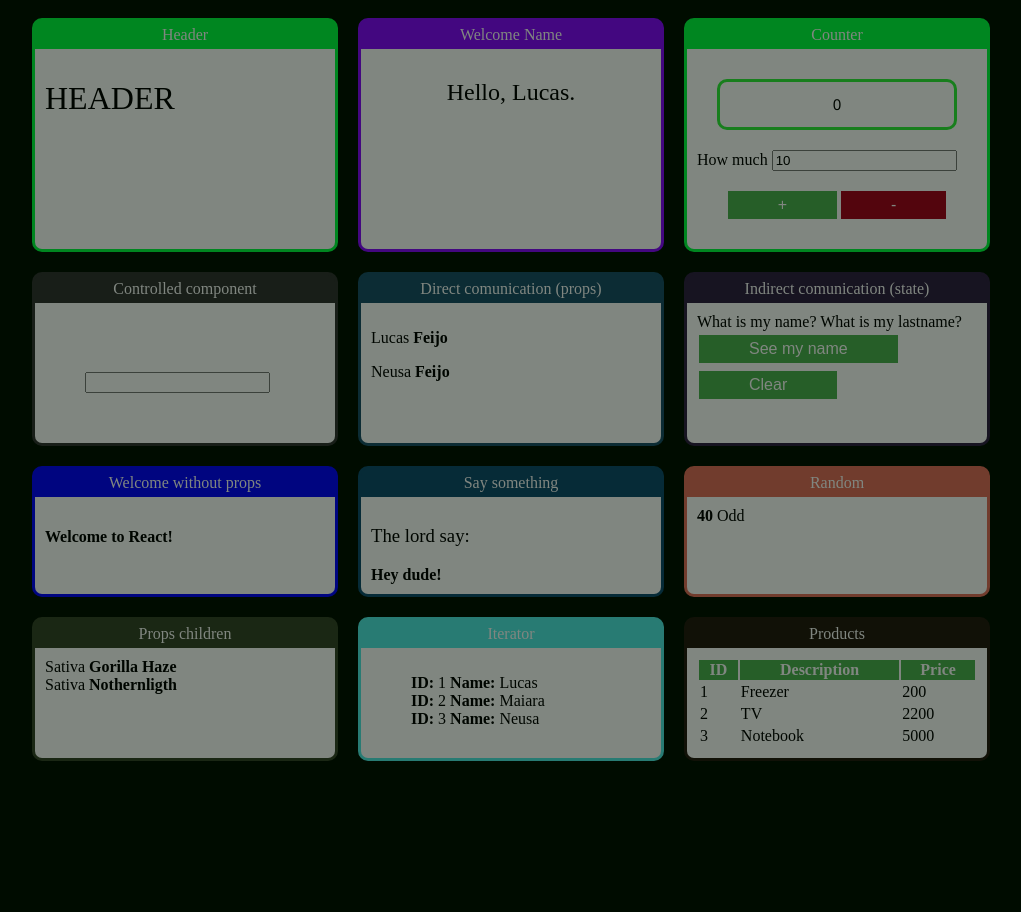
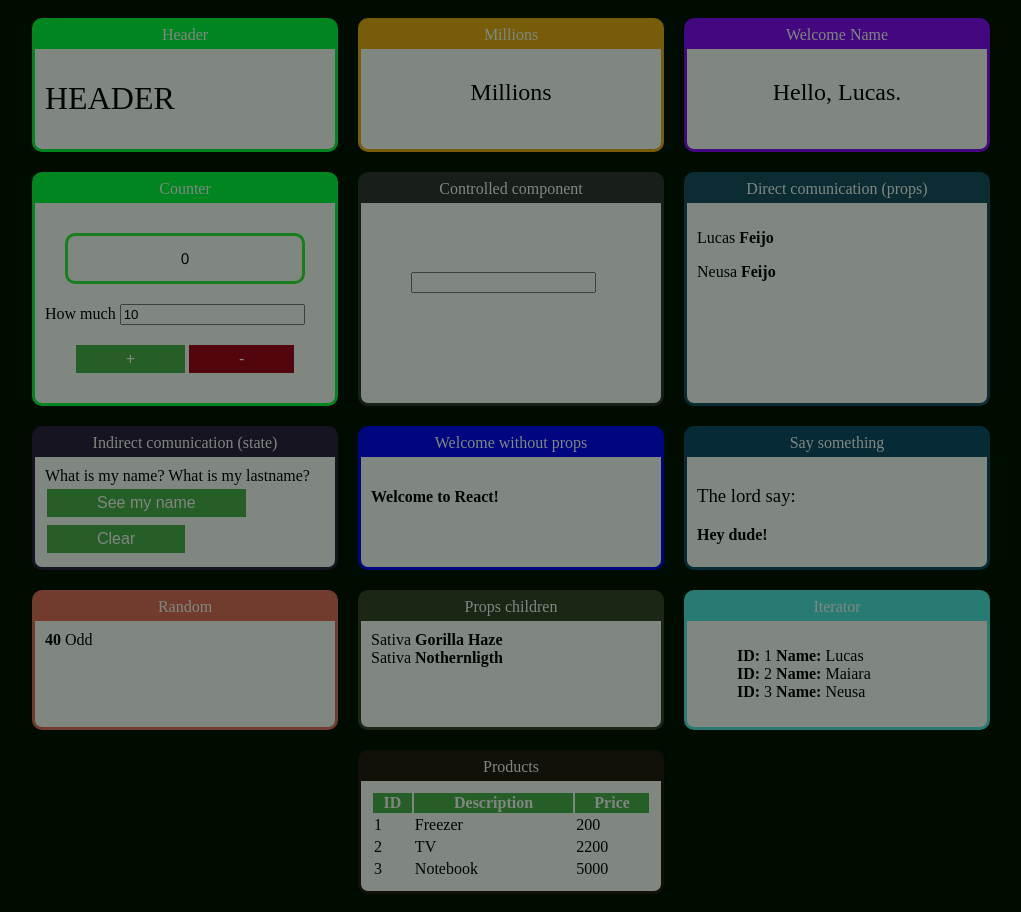
Before and after one commit to lucasfalm/react-training, a React (Create React App) app in the folder trainning/: page / in a window 1280 px wide. Shown: the whole page, without its empty margins (129-1150 px from the left). Before the commit the page ends 800 px from the top, so only its background shows below. Built offline with nearby package versions, Linux system fonts and the light colour scheme.

Commit message:
start Millions challange

```diff
--- a/trainning/src/App.jsx
+++ b/trainning/src/App.jsx
@@ -14,6 +14,7 @@ import SonFather from './components/relationship/SonFather'
 import Son from './components/relationship/SonProps'
 import Input from './components/form/Input'
 import Counter from './components/counter/Counter'
+import Millions from './components/Millions/Millions'
 
 import './App.css'
 
@@ -23,6 +24,10 @@ export default _ => // _ with 1 ignored param, could be (), or (props)
             <div className="Cards">
                 <Card title="Header" color="#00ff40">
                     <Header />
+                </Card>
+
+                <Card title="Millions" color="#eeae15">
+                   <Millions />
                 </Card>
 
                 <Card title="Welcome Name" color="#8503ff">
--- /dev/null
+++ b/trainning/src/components/Millions/Millions.jsx
@@ -0,0 +1,16 @@
+import React, { Component } from 'react'
+
+class Millions extends Component {
+
+
+    render() {
+        return(
+            <div>
+                <h2>
+                Millions
+                </h2>
+            </div>
+        )
+    }
+}
+export default Millions
```
